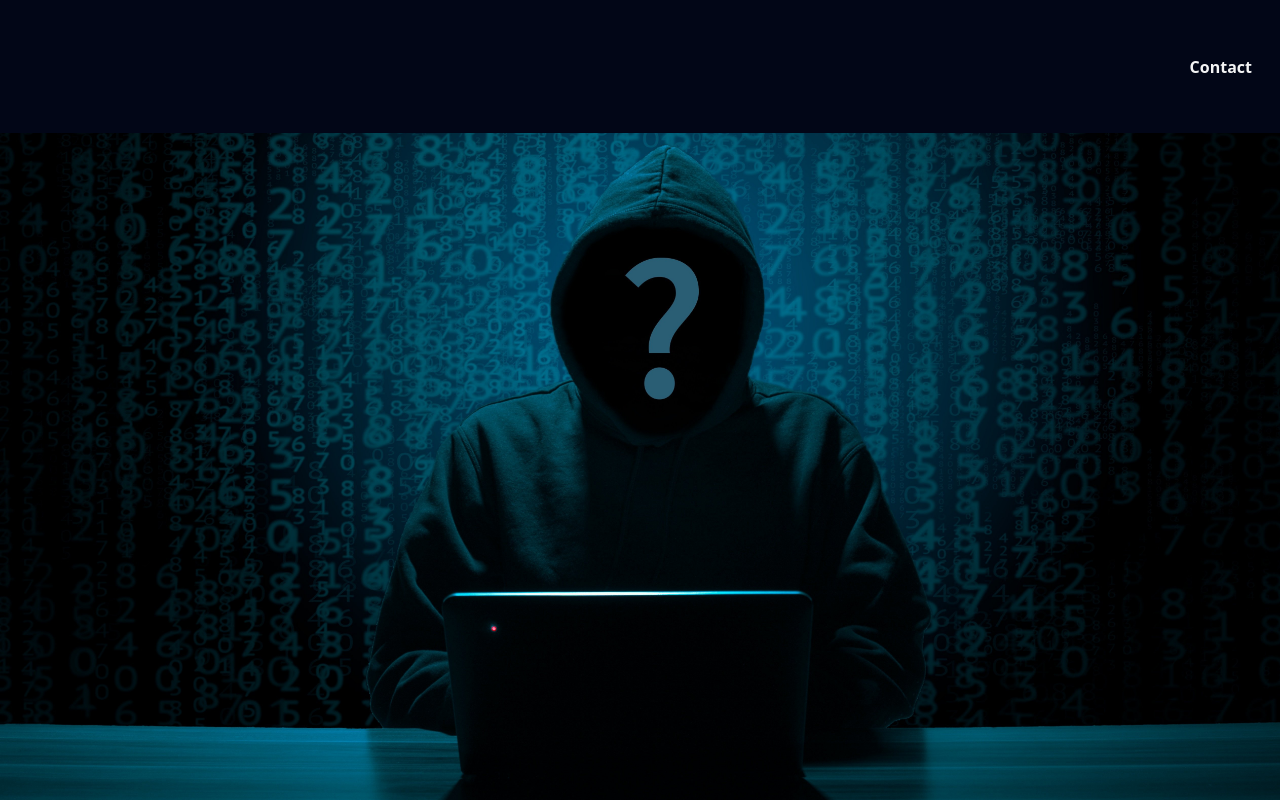
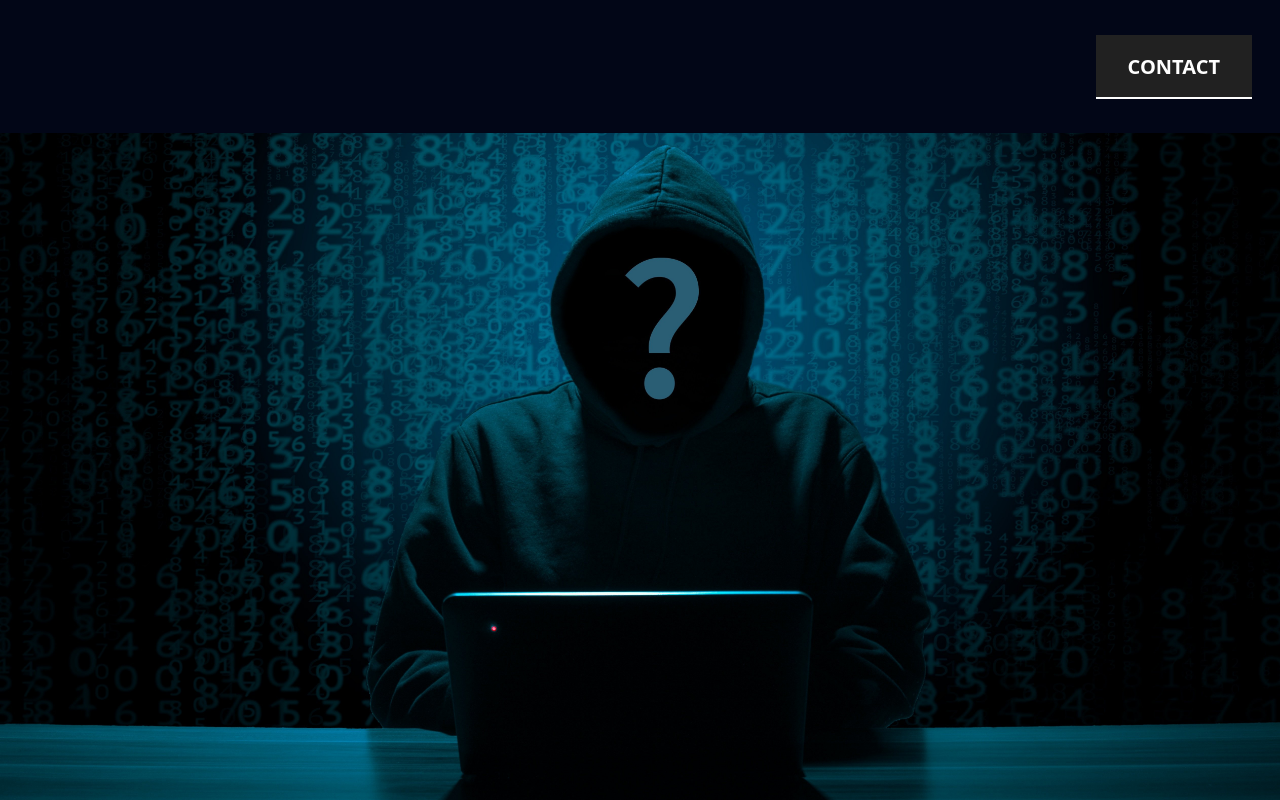
Before and after one commit to Inssa1234/hacking_course, a plain HTML site: page index.html in a window 1280 px wide. Shown: the top 800 px of the page. Drawn offline with Linux system fonts and the light colour scheme.

Commit message:
Update index.html

```diff
--- a/index.html
+++ b/index.html
@@ -10,7 +10,69 @@
   <script src="cdn.js"></script>
   <title>Hacking</title>
   <style>
-        button {
+      .btn2 {
+        position: relative;
+        display: inline-block;
+        padding: 15px 30px;
+        border: 2px solid #fefefe;
+        text-transform: uppercase;
+        color: #fefefe;
+        text-decoration: none;
+        font-weight: 600;
+        font-size: 20px;
+        transition: 0.3s;
+      }
+
+      .btn2::before {
+        content: "";
+        position: absolute;
+        top: -2px;
+        left: -2px;
+        width: calc(100% + 4px);
+        height: calc(100% - -2px);
+        background-color: #212121;
+        transition: 0.3s ease-out;
+        transform: scaleY(1);
+      }
+
+      .btn2::after {
+        content: "";
+        position: absolute;
+        top: -2px;
+        left: -2px;
+        width: calc(100% + 4px);
+        height: calc(100% - 50px);
+        background-color: #212121;
+        transition: 0.3s ease-out;
+        transform: scaleY(1);
+      }
+
+      .btn2:hover::before {
+        transform: translateY(-25px);
+        height: 0;
+      }
+
+      .btn2:hover::after {
+        transform: scaleX(0);
+        transition-delay: 0.15s;
+      }
+
+      .btn2:hover {
+        border: 2px solid #fefefe;
+      }
+
+      .btn2 span {
+        position: relative;
+        z-index: 3;
+      }
+
+      #btnmd {
+        text-decoration: none;
+        border: none;
+        background-color: transparent;
+      }
+
+        #btnmd1 {
       font-family: inherit;
       font-size: 20px;
       background: royalblue;
@@ -26,31 +88,31 @@
       cursor: pointer;
     }
 
-    button span {
+    #btnmd1 span {
       display: block;
       margin-left: 0.3em;
       transition: all 0.3s ease-in-out;
     }
 
-    button svg {
+    #btnmd1 svg {
       display: block;
       transform-origin: center center;
       transition: transform 0.3s ease-in-out;
     }
 
-    button:hover .svg-wrapper {
+    #btnmd1:hover .svg-wrapper {
       animation: fly-1 0.6s ease-in-out infinite alternate;
     }
 
-    button:hover svg {
+    #btnmd1:hover svg {
       transform: translateX(1.2em) rotate(45deg) scale(1.1);
     }
 
-    button:hover span {
+    #btnmd1:hover span {
       transform: translateX(5em);
     }
 
-    button:active {
+    #btnmd1:active {
       transform: scale(0.95);
     }
 
@@ -72,7 +134,9 @@
       <img class="w-1/2" src="./favicon.svg" alt="">
     </div>
     <nav class="text-zinc-100 font-extrabold">
-      <a class="hover:text-zinc-500" href="#sub">Contact</a>
+      <button id="btnmd">
+        <a href="#" class="btn2"><span class="spn2">Contact</span></a>
+      </button>
     </nav>
   </header>
   <main style="background: url(./main_image.jpg) center/cover no-repeat;" class="h-5/6 w-screen">
@@ -137,7 +201,7 @@
                 placeholder="Entrer vos questions" name="message" required></textarea>
             </div>
             <div class="mt-8">
-              <button class="uppercase text-sm font-bold tracking-wide bg-indigo-500 text-gray-100 p-3 rounded-lg w-full focus:outline-none focus:shadow-outline hover:bg-indigo-700">
+              <button id="btnmd1" class="uppercase text-sm font-bold tracking-wide bg-indigo-500 text-gray-100 p-3 rounded-lg w-full focus:outline-none focus:shadow-outline hover:bg-indigo-700">
                 <div class="svg-wrapper-1">
                   <div class="svg-wrapper">
                     <svg
```
